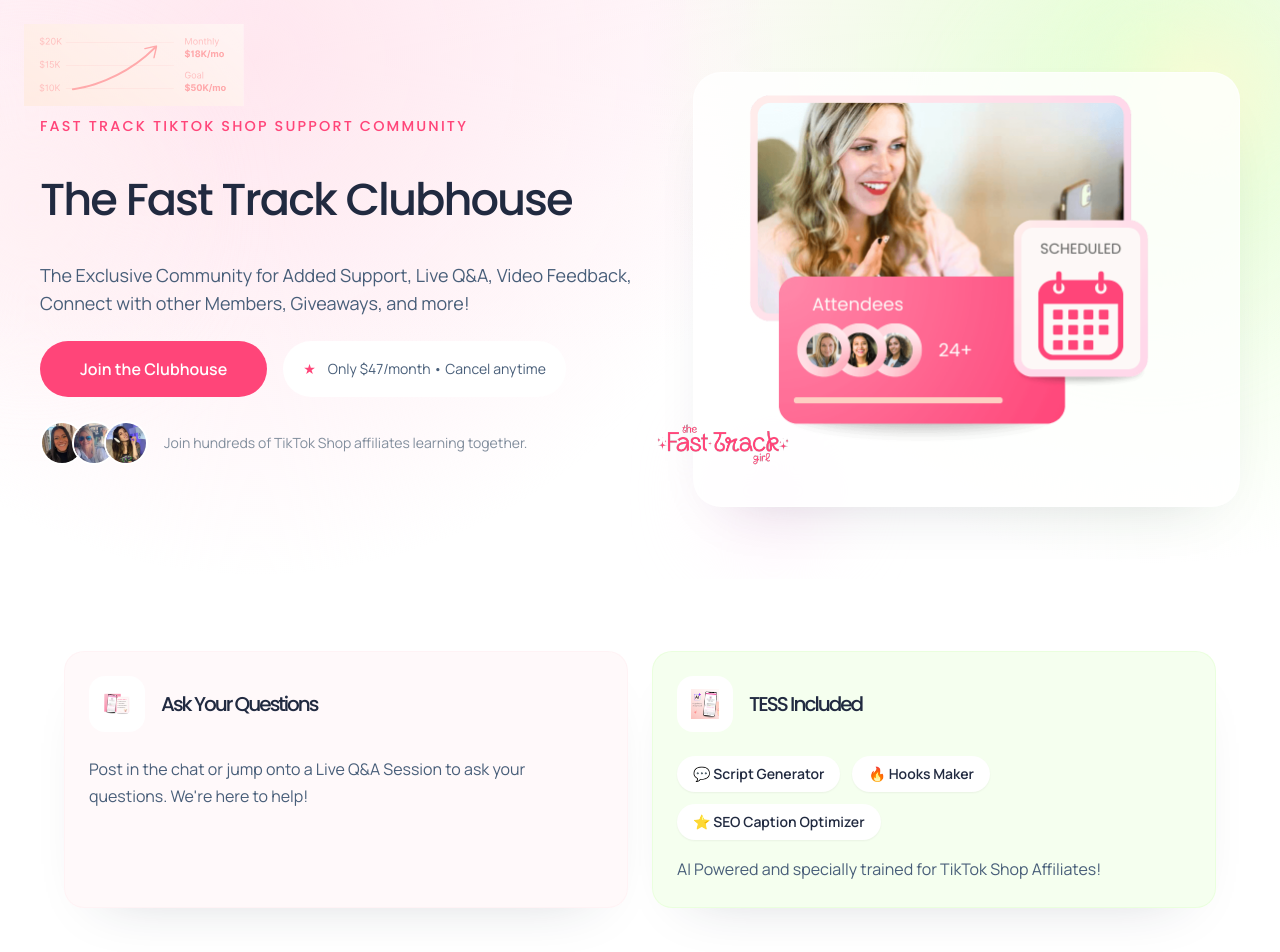
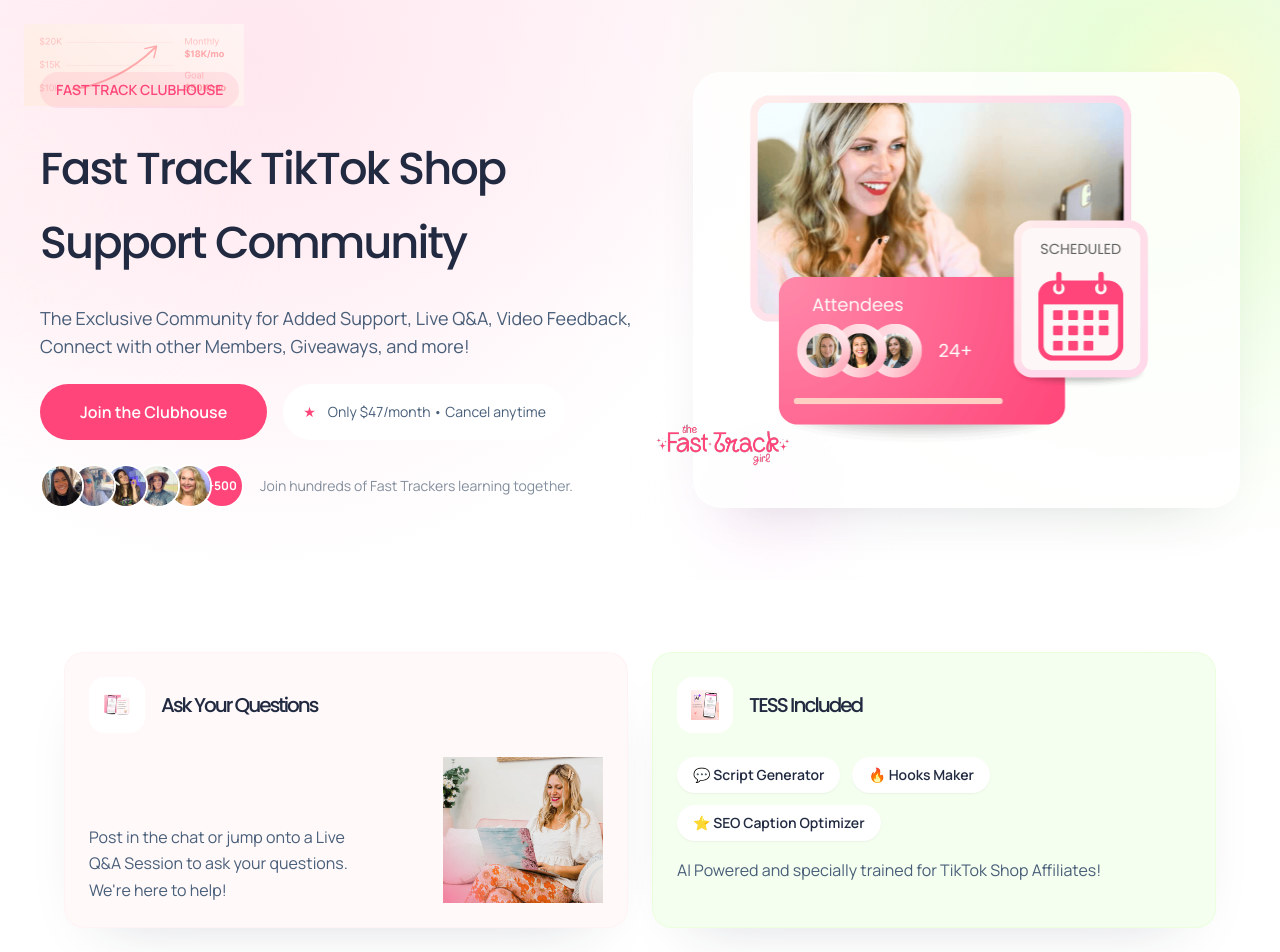
Before and after one commit to moltybee/fasttrack-website, a Next.js app: page / in a window 1280 px wide. Shown: the top 952 px of the page. Built offline with nearby package versions, Linux system fonts and the light colour scheme.

Commit message:
Fix visual issues: hero text/avatars, feature image, pink blob, footer logo

```diff
--- a/src/components/CourseSection.tsx
+++ b/src/components/CourseSection.tsx
@@ -2,8 +2,10 @@
 
 export default function CourseSection() {
   return (
-    <section className="section-pad">
-      <div className="container">
+    <section className="section-pad relative overflow-hidden">
+      {/* Decorative pink blob */}
+      <div className="absolute -right-32 top-1/2 h-[400px] w-[400px] -translate-y-1/2 rounded-full bg-primary-pink/10 blur-3xl" />
+      <div className="container relative z-10">
         <div className="mb-10">
           <p className="label text-primary-pink">The TikTok Shop Accelerator</p>
           <h2 className="mt-3">Fast Track Course</h2>
--- a/src/components/Footer.tsx
+++ b/src/components/Footer.tsx
@@ -30,8 +30,10 @@
           <div className="flex items-center gap-3">
             <Image src="/images/9OZRbcL5mulT0bX1YSrCFJMI8KY.png" alt="Logo" width={48} height={48} />
             <div>
-              <p className="text-lg font-semibold">The Fast Track Girl</p>
-              <p className="text-sm text-text-light">COPYRIGHT © 2024 | THE FAST TRACK GIRL</p>
+              <p className="font-heading text-2xl font-semibold italic tracking-tight text-primary-pink">
+                Fast Track
+              </p>
+              <p className="text-xs text-text-light">COPYRIGHT © 2024 | THE FAST TRACK GIRL</p>
             </div>
           </div>
           <div className="flex flex-wrap gap-4 text-sm text-text-muted">
--- a/src/components/Hero.tsx
+++ b/src/components/Hero.tsx
@@ -18,8 +18,10 @@
       <div className="container section-pad relative z-10">
         <div className="grid items-center gap-12 lg:grid-cols-[1.05fr_0.95fr]">
           <div className="space-y-6">
-            <p className="label text-primary-pink">Fast Track TikTok Shop Support Community</p>
-            <h1>The Fast Track Clubhouse</h1>
+            <span className="inline-block rounded-full bg-primary-pink/10 px-4 py-2 text-sm font-semibold text-primary-pink">
+              FAST TRACK CLUBHOUSE
+            </span>
+            <h1>Fast Track TikTok Shop Support Community</h1>
             <p className="text-lg text-text-muted">
               The Exclusive Community for Added Support, Live Q&amp;A, Video Feedback, Connect with other
               Members, Giveaways, and more!
@@ -38,12 +40,14 @@
               </div>
             </div>
             <div className="flex items-center gap-4 text-sm text-text-light">
-              <div className="flex -space-x-3">
+              <div className="flex items-center -space-x-3">
                 {[
                   "/images/8FI9RWuxm9P2aWDZxOtm4wPrcgs.webp",
                   "/images/GRMJgwFhOvGvM9iz1KuqoVaCf2U.webp",
                   "/images/QseKgsg1tPATVDovqWFWRhUORIk.webp",
-                ].map((src) => (
+                  "/images/WecZWbWgySXN0TDWgQiGkYEgHc.webp",
+                  "/images/qDh3Kbavr3LcfTIXU1pRdgeI.webp",
+                ].map((src, i) => (
                   <Image
                     key={src}
                     src={src}
@@ -51,10 +55,14 @@
                     width={44}
                     height={44}
                     className="h-11 w-11 rounded-full border-2 border-white object-cover"
+                    style={{ zIndex: 10 - i }}
                   />
                 ))}
+                <span className="flex h-11 w-11 items-center justify-center rounded-full border-2 border-white bg-primary-pink text-xs font-bold text-white">
+                  +500
+                </span>
               </div>
-              <span>Join hundreds of TikTok Shop affiliates learning together.</span>
+              <span>Join hundreds of Fast Trackers learning together.</span>
             </div>
           </div>
           <div className="relative">
--- a/src/components/QuickFeatures.tsx
+++ b/src/components/QuickFeatures.tsx
@@ -13,7 +13,7 @@
     <section className="section-pad">
       <div className="container">
         <div className="grid gap-6 lg:grid-cols-2">
-          <Card className="border border-bg-light-pink/70 bg-bg-light-pink/40">
+          <Card className="relative overflow-hidden border border-bg-light-pink/70 bg-bg-light-pink/40">
             <CardHeader className="flex flex-row items-center gap-4">
               <div className="flex h-14 w-14 items-center justify-center rounded-2xl bg-white">
                 <Image src="/images/9t3ZzcxxAMPQISo79FSZxBz21s.svg" alt="Ask" width={28} height={28} />
@@ -22,11 +22,18 @@
                 <h3 className="text-xl">Ask Your Questions</h3>
               </div>
             </CardHeader>
-            <CardContent>
-              <p className="text-text-muted">
+            <CardContent className="flex items-end justify-between gap-4">
+              <p className="max-w-[280px] text-text-muted">
                 Post in the chat or jump onto a Live Q&amp;A Session to ask your questions. We&apos;re here to
                 help!
               </p>
+              <Image
+                src="/images/sNUPfYAOdtnKQOdXr0XBXSZvU.png"
+                alt="Ask your questions"
+                width={180}
+                height={200}
+                className="h-auto w-[160px] object-contain"
+              />
             </CardContent>
           </Card>
           <Card className="border border-bg-light-green/70 bg-bg-light-green/40">
```
